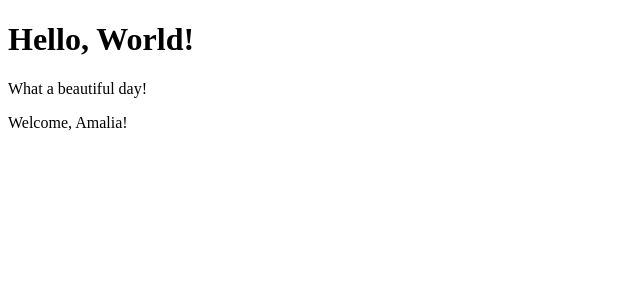
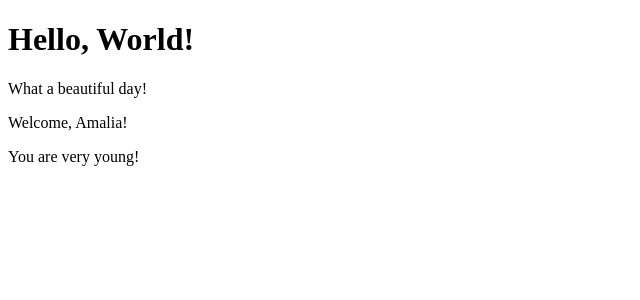
Before and after one commit to amaliacicala/esercizi-react, a React (Create React App) app: page / in a window 1280 px wide. Shown: the top 300 px of the page, without its empty margins (0-640 px from the left). Built offline with nearby package versions, Linux system fonts and the light colour scheme.

Commit message:
feat: add ex. Conditional Rendering 05

```diff
--- a/src/Age.js
+++ b/src/Age.js
@@ -4,8 +4,11 @@ export class Age extends React.Component {
     render() {
         return (
             <div>
-                {this.props.age >= 18 && this.props.age < 65 &&
+                {this.props.age >= 18
+                ?
                 <p>Your age is {this.props.age}.</p>
+                :
+                <p>You are very young!</p>
                 }
             </div>
         )
--- a/src/Welcome.js
+++ b/src/Welcome.js
@@ -6,7 +6,7 @@ export class Welcome extends React.Component {
         return (
         <div>
             <p>Welcome, {this.props.name}!</p>
-            {this.props.name == 'John' && <Age age={26}/>}
+            <Age age={13}/>
          </div>
         )
     }
```
Also changed, not shown: 1 other file (tests, documents, lock files or other folders).
